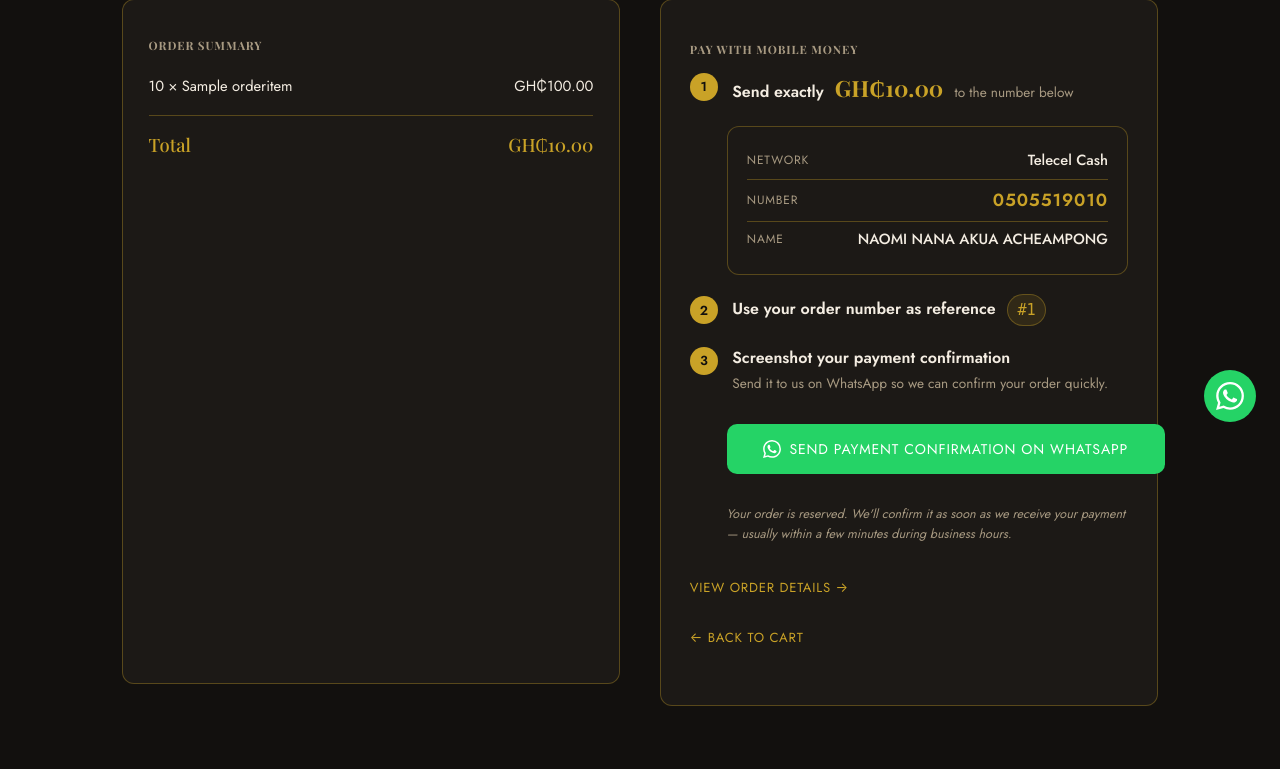
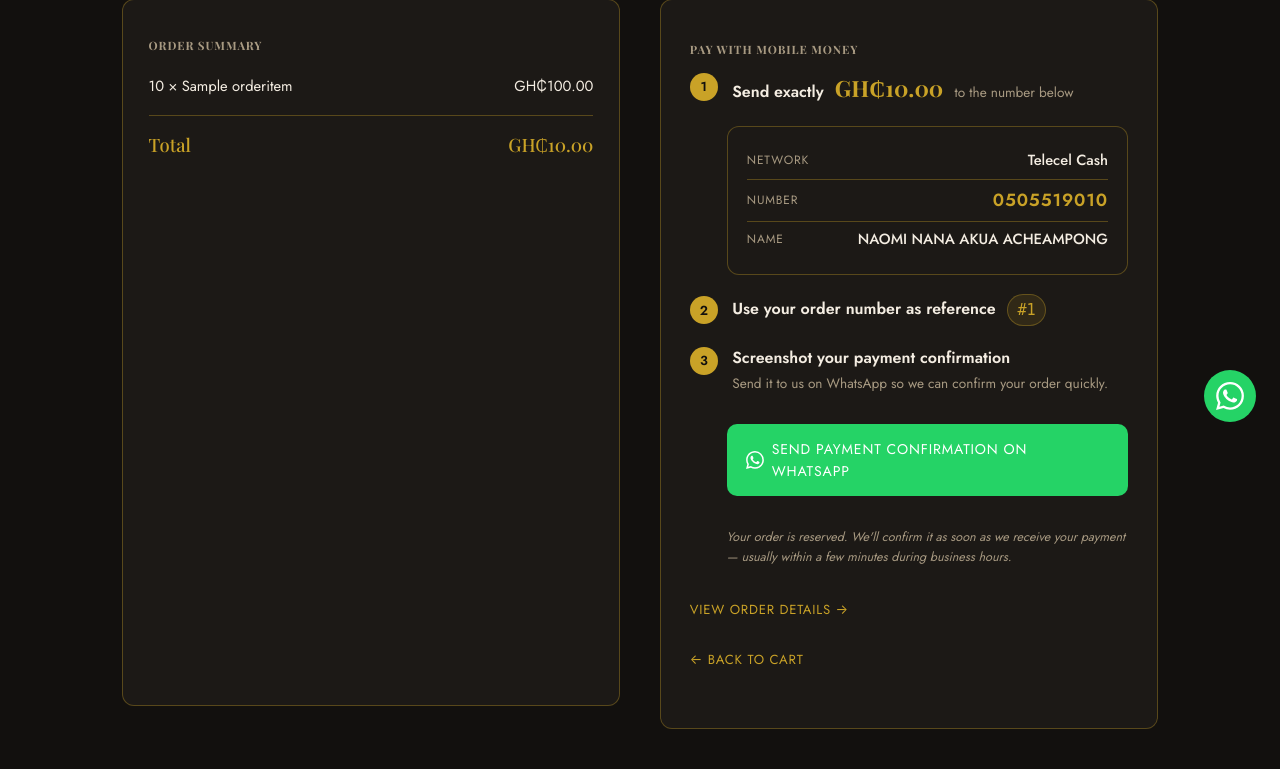
Before and after one commit to eddy-jordan/aromallure, a Django app: page /payment/1/ in a window 1280 px wide. Shown: the part 298-1067 px from the top of the page. Run offline with Django 5.2, Linux system fonts and the light colour scheme; a user stored in the database is signed in; data comes from the database, SQL or seed files in the repository; tables that the repository leaves empty hold one stand-in row (values such as "Sample post").

Commit message:
Fix WhatsApp confirm button overflowing the MoMo payment panel
.whatsapp-confirm-btn is indented 2.3rem to line up with the step text, but
the general .btn rule gives it width:100%, so it overflowed the panel by
exactly the indent. width:auto lets the flex column stretch it to fit, so
it now matches the details card edge to edge (verified at 1280, 1000, 800
and 375px wide).

Co-Authored-By: Claude Sonnet 5.5 <noreply@anthropic.com>

```diff
--- a/static/shop/css/style.css
+++ b/static/shop/css/style.css
@@ -935,6 +935,9 @@ input[type="number"], input[type="tel"] {
   transition: background 0.2s, transform 0.15s;
   border-radius: 2px;
   margin-left: 2.3rem;
+  /* .btn sets width:100%; with the indent above that overflowed the panel by
+     exactly the indent. auto lets the flex column stretch it to fit instead. */
+  width: auto;
 }
 .whatsapp-confirm-btn:hover { background: #20b958; transform: translateY(-1px); }
 
```
